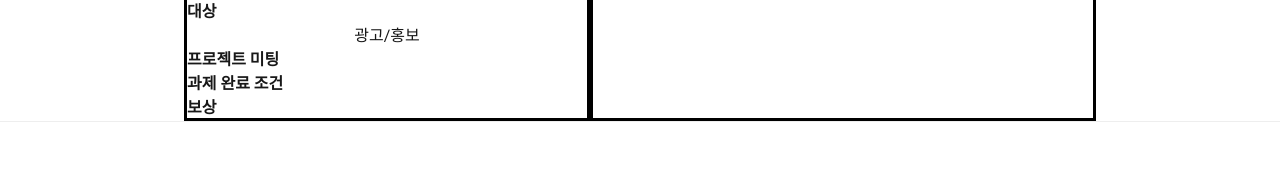
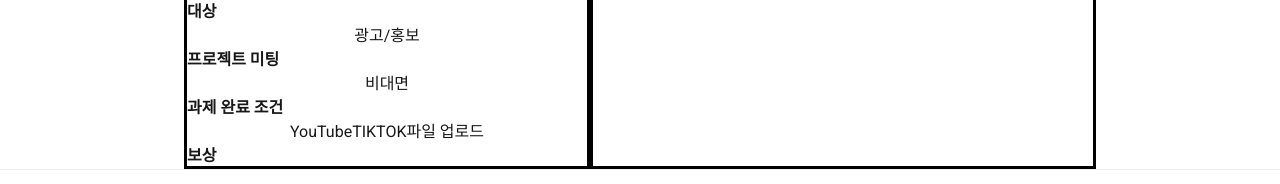
Before and after one commit to hunhunseunghun/U2, a React (Create React App) app: page /workdetail in a window 1280 px wide. Shown: the part 420-604 px from the top of the page. Built offline with nearby package versions, Linux system fonts and the light colour scheme.

Commit message:
'something'

```diff
--- a/src/Page/WorkDetail/WorkDetail.jsx
+++ b/src/Page/WorkDetail/WorkDetail.jsx
@@ -15,8 +15,11 @@ function WorkDetail(props) {
 						<div className="project-info spec">대상</div>
 						<div>{subject}</div>
 						<div className="project-info spec">프로젝트 미팅</div>
+						<div>{meeting}</div>
 						<div className="project-info spec">과제 완료 조건</div>
+						<div>{term}</div>
 						<div className="project-info spec">보상</div>
+						<div>{prise}</div>
 					</div>
 				</section>
 				<article style={{ border: 'solid', borderColor: 'black' }}>
```
